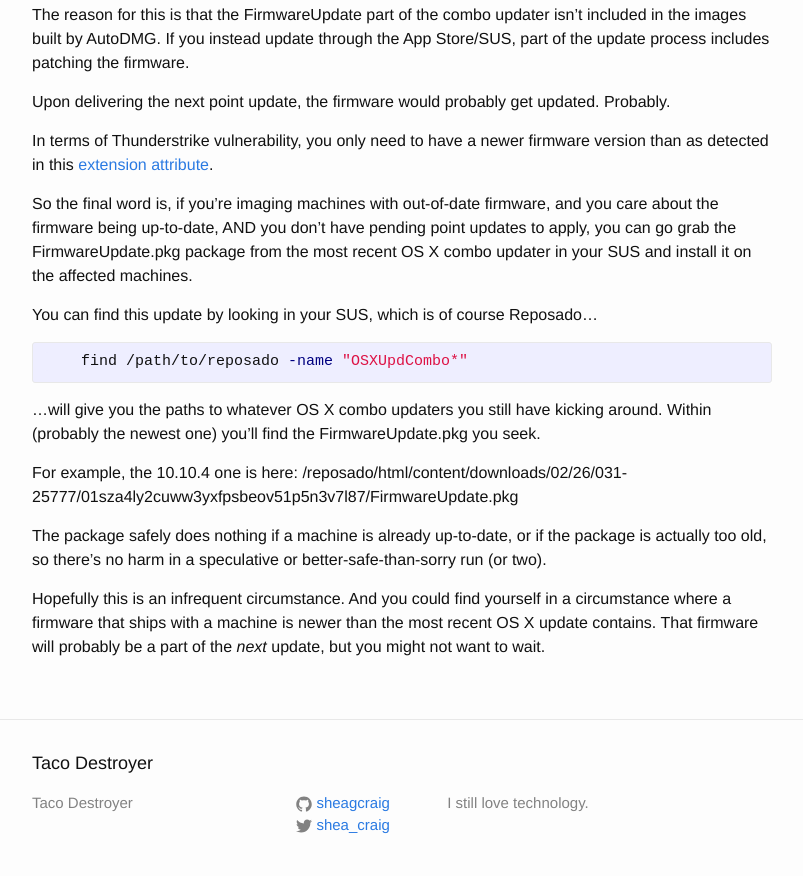
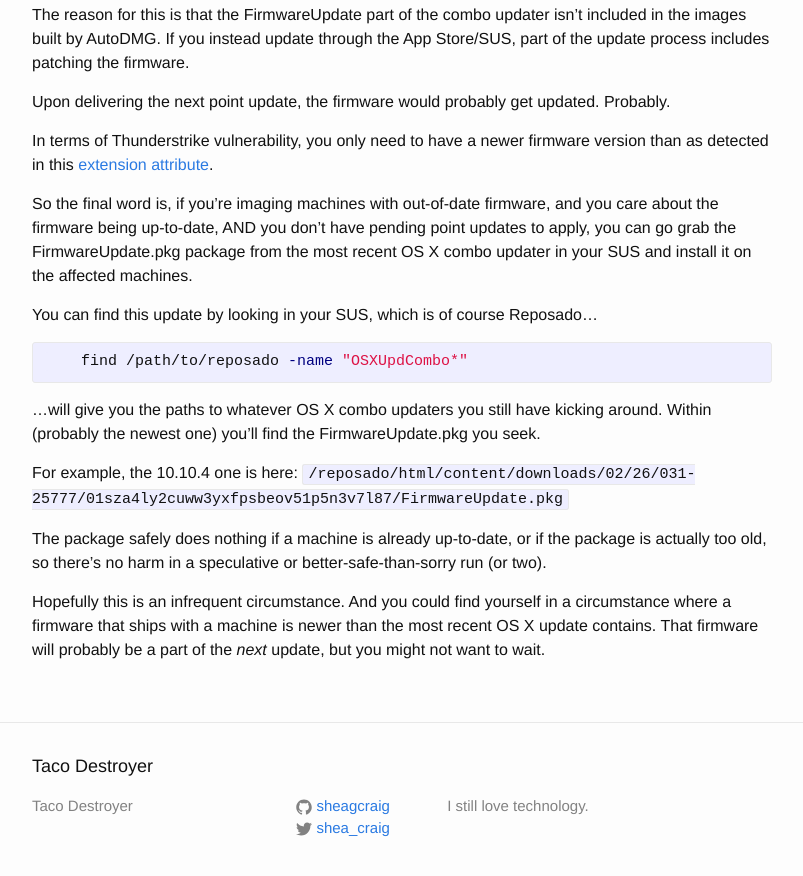
Before and after one commit to sheagcraig/sheagcraig.github.io, a Jekyll site: the page built from _posts/2015-07-16-now-i-get-it-updating-mac-firmware.markdown, in a window 1280 px wide and 900 px high, scrolled down 799 px. Shown: the top 876 px of the window, without its empty margins (238-1041 px from the left). Built offline with Jekyll 4.4.1, drawn with Linux system fonts in a browser that asks for light colours.

Commit message:
More fixing.

```diff
--- a/_posts/2015-07-16-now-i-get-it-updating-mac-firmware.markdown
+++ b/_posts/2015-07-16-now-i-get-it-updating-mac-firmware.markdown
@@ -49,7 +49,7 @@
 FirmwareUpdate.pkg you seek.
 
 For example, the 10.10.4 one is here:
-/reposado/html/content/downloads/02/26/031-25777/01sza4ly2cuww3yxfpsbeov51p5n3v7l87/FirmwareUpdate.pkg
+`/reposado/html/content/downloads/02/26/031-25777/01sza4ly2cuww3yxfpsbeov51p5n3v7l87/FirmwareUpdate.pkg`
 
 The package safely does nothing if a machine is already up-to-date, or if the
 package is actually too old, so there's no harm in a speculative or
```
Also changed, not shown: _posts/2015-03-30-shout-out.markdown (+5 -2 lines).
